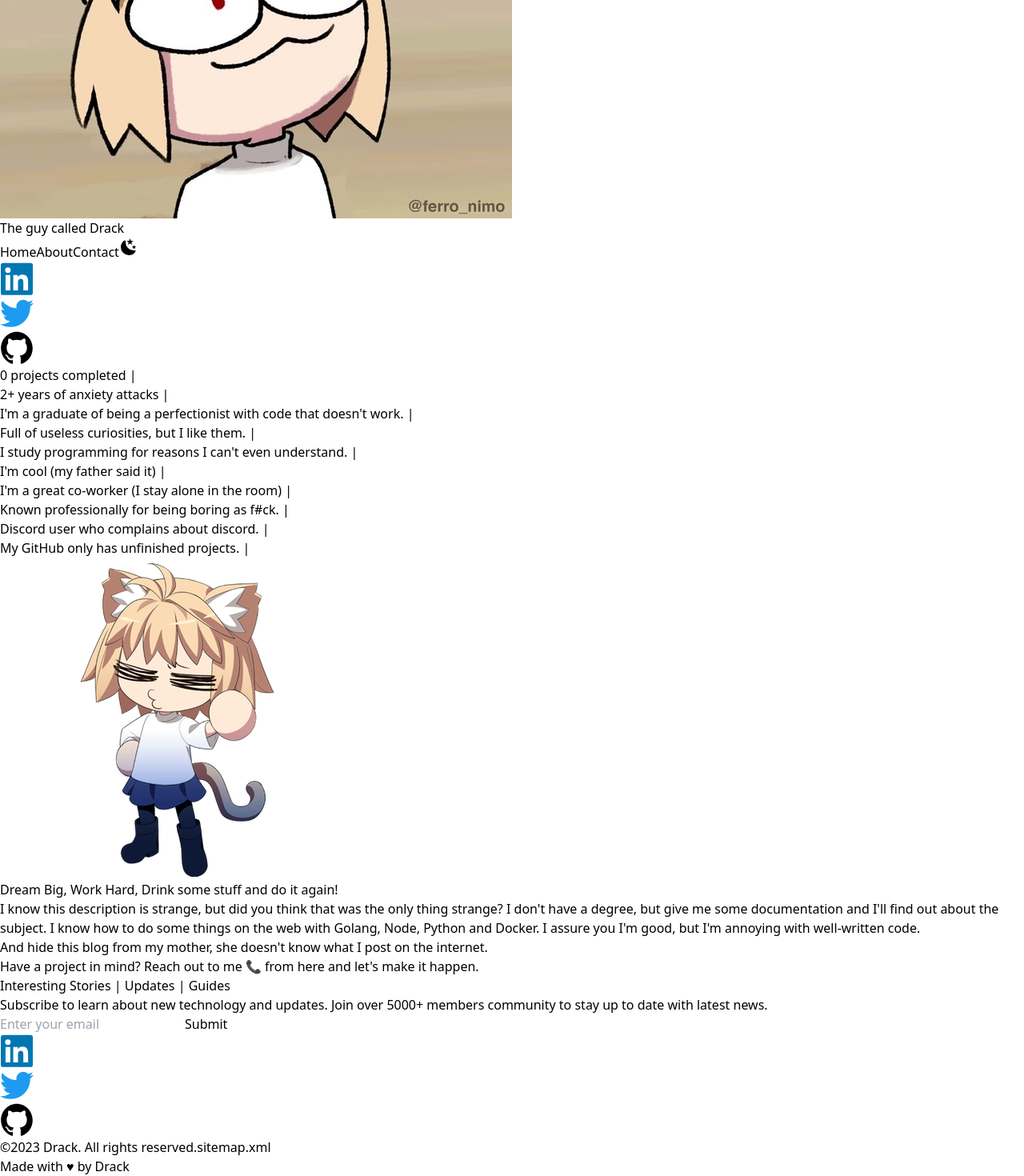
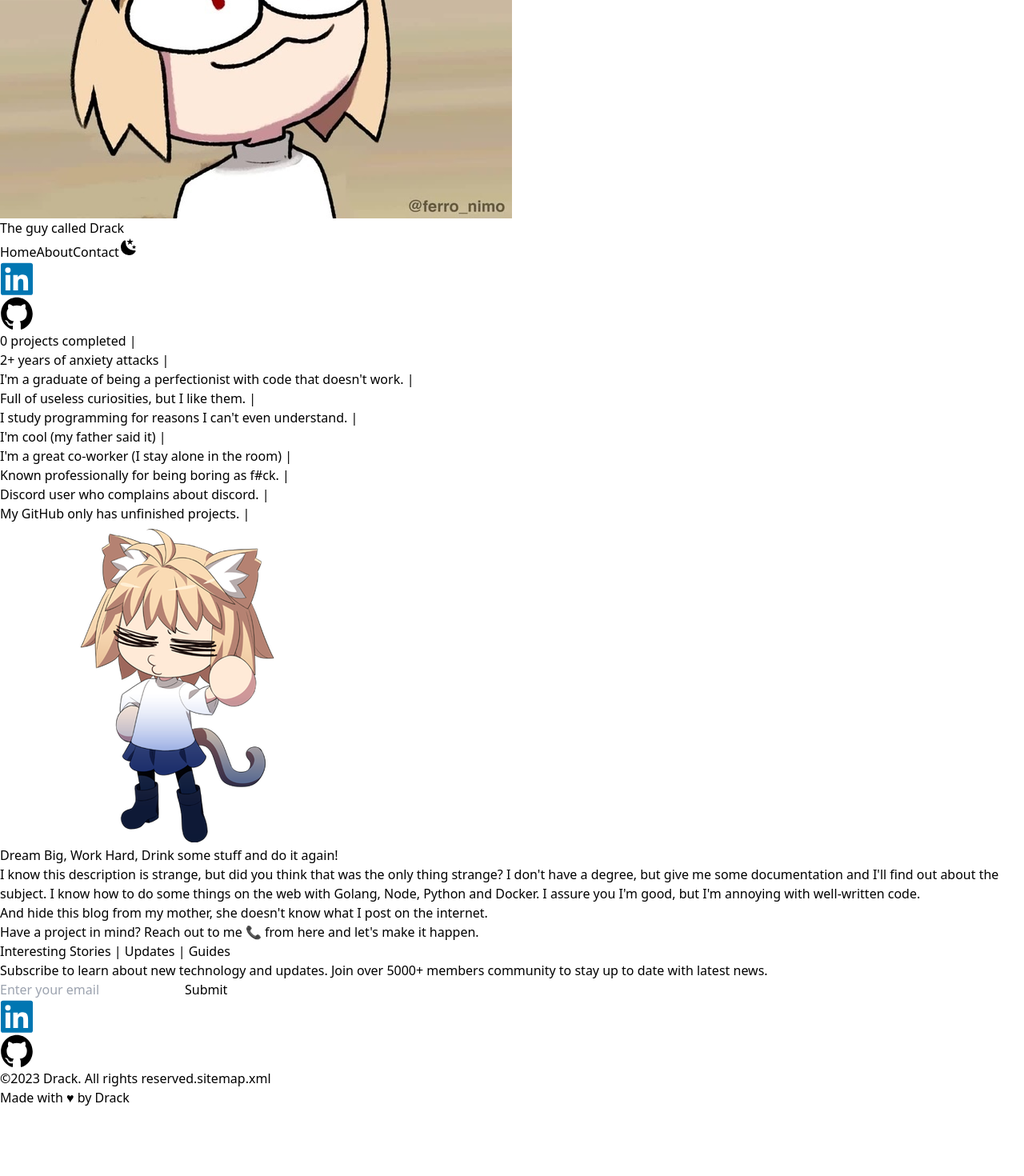
Before and after one commit to Drack112/NextJS-Blog-With-ContentLayer, a Next.js app: page /about in a window 1280 px wide. Shown: the part 207-1677 px from the top of the page at 80% size. After the commit the page ends 1591 px from the top, so only its background shows below. Built offline with nearby package versions, Linux system fonts and the light colour scheme.

Commit message:
[FEAT] - Update all links without metadata

```diff
--- a/src/components/Footer/index.js
+++ b/src/components/Footer/index.js
@@ -2,8 +2,9 @@
 
 import React from "react";
 import { useForm } from "react-hook-form";
-import { GithubIcon, LinkedinIcon, TwitterIcon } from "@/components/Icons";
+import { GithubIcon, LinkedinIcon } from "@/components/Icons";
 import Link from "next/link";
+import siteMetadata from "@/utils/siteMetaData";
 
 const Footer = () => {
   const {
@@ -13,7 +14,7 @@ const Footer = () => {
   } = useForm();
 
   const onSubmit = (data) => console.log(data);
-  console.log(console.errors);
+  console.log(errors);
 
   return (
     <footer className="mt-16 rounded-2xl bg-dark dark:bg-accentDark/90 m-2 sm:m-10 flex flex-col items-center text-light dark:text-dark">
@@ -42,7 +43,7 @@ const Footer = () => {
       </form>
       <div className="flex items-center mt-8">
         <a
-          href=""
+          href={siteMetadata.linkedin}
           className="inline-block w-6 h-6 mr-4"
           aria-label="Reach out to me via LinkedIn"
           target="_blank"
@@ -50,15 +51,7 @@ const Footer = () => {
           <LinkedinIcon className="hover:scale-125 transition-all ease duration-200" />
         </a>
         <a
-          href=""
-          className="inline-block w-6 h-6 mr-4"
-          aria-label="Reach out to me via Twitter"
-          target="_blank"
-        >
-          <TwitterIcon className="hover:scale-125 transition-all ease duration-200" />
-        </a>
-        <a
-          href=""
+          href={siteMetadata.github}
           className="inline-block w-6 h-6 mr-4 fill-light"
           aria-label="Check my profile on Github"
           target="_blank"
--- a/src/components/Header/index.js
+++ b/src/components/Header/index.js
@@ -2,7 +2,8 @@ import React from "react";
 
 import Logo from "@/components/Logo";
 import Link from "next/link";
-import { GithubIcon, LinkedinIcon, SunIcon, TwitterIcon } from "../Icons";
+import { GithubIcon, LinkedinIcon, SunIcon } from "../Icons";
+import siteMetadata from "@/utils/siteMetaData";
 
 const Header = () => {
   return (
@@ -24,7 +25,7 @@ const Header = () => {
       </nav>
       <div className=" hidden sm:flex items-center">
         <a
-          href="/"
+          href={siteMetadata.linkedin}
           className="inline-block w-6 h-6 mr-4"
           aria-label="Reach out to me via LinkedIn"
           target="_blank"
@@ -32,15 +33,7 @@ const Header = () => {
           <LinkedinIcon className="hover:scale-125 transition-all ease duration-200" />
         </a>
         <a
-          href="/"
-          className="inline-block w-6 h-6 mr-4"
-          aria-label="Reach out to me via Twitter"
-          target="_blank"
-        >
-          <TwitterIcon className="hover:scale-125 transition-all ease duration-200" />
-        </a>
-        <a
-          href="/"
+          href={siteMetadata.github}
           className="inline-block w-6 h-6 mr-4"
           aria-label="Check my profile on Github"
           target="_blank"
```
